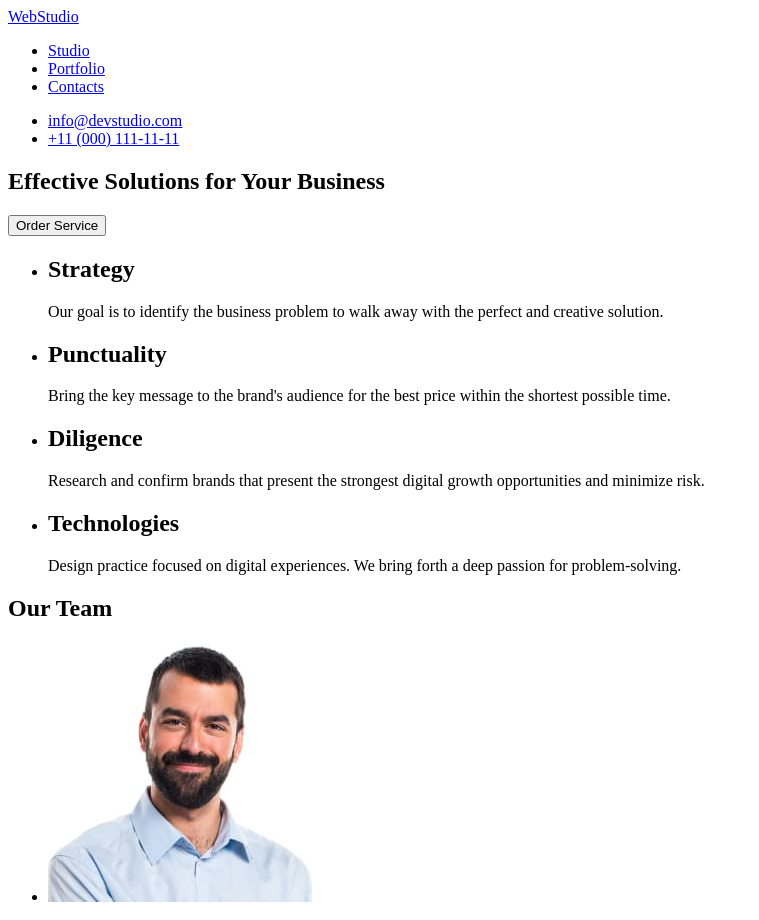
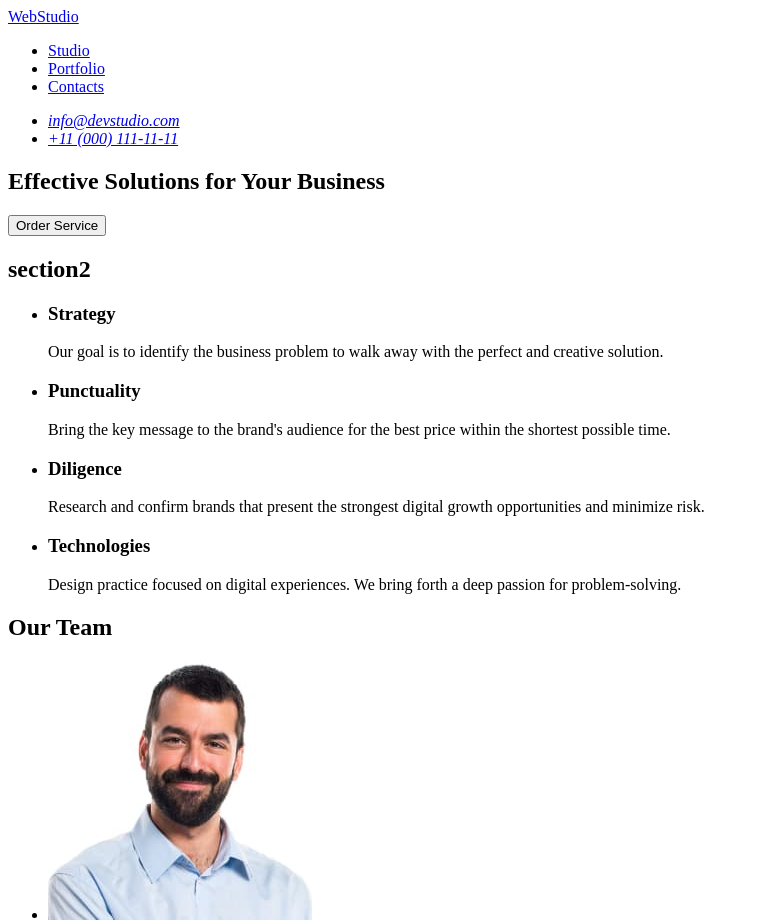
Before and after one commit to vlada-dovbysh/goit-markup-hw-06, a plain HTML site: page index.html in a window 1280 px wide. Shown: the top 920 px of the page, without its empty margins (0-759 px from the left). Drawn offline with Linux system fonts and the light colour scheme.

Commit message:
error correction

```diff
--- a/index.html
+++ b/index.html
@@ -7,18 +7,20 @@
 </head>
 <body>
     <header>
-        <a href="./index.html"><span>Web</span>Studio</a>
         <nav>
+            <a href="./index.html">WebStudio</a>
             <ul>
                 <li><a href="./index.html">Studio</a></li>
                 <li><a href="./pages/portfolio.html">Portfolio</a></li>
                 <li><a href="./pages/contacts.html">Contacts</a></li>
             </ul>
         </nav>
+        <address>
         <ul>
             <li><a href="mailto:info@devstudio.com">info@devstudio.com</a></li>
             <li><a href="tel:+110001111111">+11 (000) 111-11-11</a></li>
         </ul>
+        </address>
     </header>
     <main>
         <section>
@@ -26,21 +28,22 @@
             <button type="button">Order Service</button>
         </section>
         <section>
+            <h2>section2</h2>
             <ul>
                 <li>
-                    <h2>Strategy</h2>
+                    <h3>Strategy</h2>
                     <p>Our goal is to identify the business problem to walk away with the perfect and creative solution. </p>
                 </li>
                 <li>
-                    <h2>Punctuality</h2>
+                    <h3>Punctuality</h2>
                     <p>Bring the key message to the brand's audience for the best price within the shortest possible time.</p>
                 </li>
                 <li>
-                    <h2>Diligence</h2>
+                    <h3>Diligence</h2>
                     <p>Research and confirm brands that present the strongest digital growth opportunities and minimize risk.</p>
                 </li>
                 <li>
-                    <h2>Technologies</h2>
+                    <h3>Technologies</h2>
                     <p>Design practice focused on digital experiences. We bring forth a deep passion for problem-solving.</p>
                 </li>
             </ul>
@@ -72,7 +75,7 @@
         </section>
     </main>
     <footer>
-        <a href="./index.html"><span>Web</span>Studio</a>
+        <a href="./index.html">WebStudio</a>
         <p>Increase the flow of customers and sales for your business with digital marketing &#38; growth solutions.</p>
     </footer>
 </body>
```
